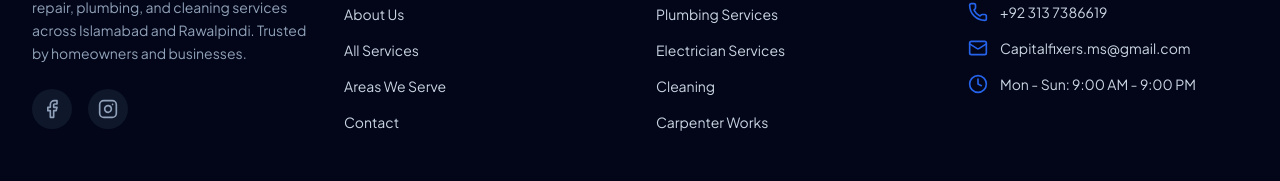
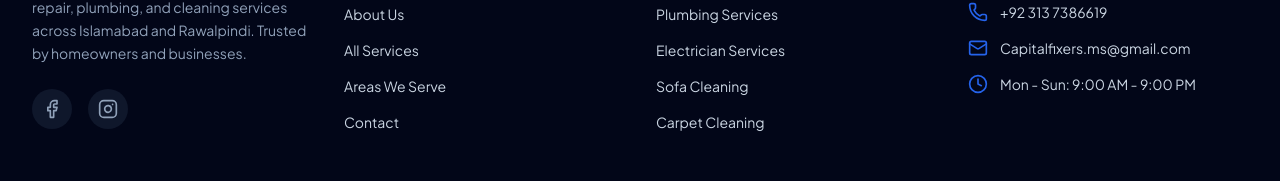
Before and after one commit to haroonashraf-dev/Capitalfixers, a React (Vite) app: page /admin in a window 1280 px wide. Shown: the part 938-1119 px from the top of the page. Built offline with nearby package versions, Linux system fonts and the light colour scheme.

Commit message:
update CategoriesSection.tsx

```diff
--- a/src/components/sections/CategoriesSection.tsx
+++ b/src/components/sections/CategoriesSection.tsx
@@ -22,7 +22,7 @@ export default function CategoriesSection() {
     <section className="py-12 lg:py-16 bg-slate-50 relative overflow-hidden">
       {/* Background elements */}
       <div
-        className="absolute top-0 left-1/2 -translate-x-1/2 w-100 h-50 rounded-full opacity-40 pointer-events-none blur-[80px]"
+        className="absolute top-0 left-1/2 -translate-x-1/2 w-[400px] h-[200px] rounded-full opacity-40 pointer-events-none blur-[80px]"
         style={{
           background: 'linear-gradient(to right, #60a5fa, #38bdf8)'
         }}
@@ -31,7 +31,7 @@ export default function CategoriesSection() {
       <div className="container mx-auto px-4 sm:px-6 lg:px-8 relative z-10 max-w-7xl">
         <div className="text-center max-w-3xl mx-auto mb-10 sm:mb-12">
           <h2 className="text-3xl md:text-4xl font-extrabold tracking-tight text-slate-900 mb-4">
-            Our <span className="text-transparent bg-clip-text bg-linear-to-r from-blue-600 to-sky-500">Service Categories</span>
+            Our <span className="text-transparent bg-clip-text bg-gradient-to-r from-blue-600 to-sky-500">Service Categories</span>
           </h2>
           <p className="text-base text-slate-600 font-medium">
             Explore our wide range of professional maintenance and repair services. Select a category to see all available options.
@@ -45,21 +45,28 @@ export default function CategoriesSection() {
               <Link
                 key={category.id}
                 to={`/services/${category.slug}`}
-                className="group relative flex flex-col p-6 rounded-2xl bg-white border border-slate-200 shadow-sm hover:shadow-xl hover:border-blue-200 transition-all duration-300 transform hover:-translate-y-1"
+                className={`group relative flex flex-col p-6 rounded-2xl border border-slate-200 shadow-sm hover:shadow-xl hover:border-blue-200 transition-all duration-300 transform hover:-translate-y-1 overflow-hidden ${category.image ? 'bg-slate-900' : 'bg-white'}`}
               >
-                <div className="w-14 h-14 rounded-xl mb-4 flex items-center justify-center bg-blue-50 text-blue-600 group-hover:bg-blue-600 group-hover:text-white transition-colors duration-300">
+                {category.image && (
+                  <div
+                    className="absolute inset-0 z-0 bg-cover bg-center transition-all duration-500 group-hover:scale-105 opacity-50 group-hover:opacity-60"
+                    style={{ backgroundImage: `url(${category.image})` }}
+                  />
+                )}
+
+                <div className="relative z-10 w-14 h-14 rounded-xl mb-4 flex items-center justify-center bg-blue-50/90 text-blue-600 group-hover:bg-blue-600 group-hover:text-white transition-colors duration-300 backdrop-blur-sm">
                   <Icon className="w-7 h-7" />
                 </div>
 
-                <h3 className="text-xl font-bold text-slate-900 mb-2 leading-tight">
+                <h3 className={`relative z-10 text-xl font-bold mb-2 leading-tight ${category.image ? 'text-white' : 'text-slate-900'}`}>
                   {category.title}
                 </h3>
 
-                <p className="text-slate-500 font-medium text-sm leading-relaxed mb-6 grow">
+                <p className={`relative z-10 font-medium text-sm leading-relaxed mb-6 grow ${category.image ? 'text-slate-200' : 'text-slate-500'}`}>
                   {category.description}
                 </p>
 
-                <div className="mt-auto flex items-center text-sm font-bold text-blue-600 group-hover:text-blue-700">
+                <div className={`relative z-10 mt-auto flex items-center text-sm font-bold ${category.image ? 'text-blue-300 group-hover:text-blue-200' : 'text-blue-600 group-hover:text-blue-700'}`}>
                   View Services <ArrowRight className="w-4 h-4 ml-1 group-hover:translate-x-1 transition-transform" />
                 </div>
               </Link>
--- a/src/data/content.ts
+++ b/src/data/content.ts
@@ -4,14 +4,16 @@ export const services = [
     title: "AC Repair & Service",
     description: "Expert diagnostics and quick AC repairs to restore cooling. We fix leaks, do general maintenance, and deep cleaning.",
     icon: "ThermometerSnowflake",
+    image: "/ac-repair.webp",
     slug: "ac-repair-and-service",
-    features: [ "AC General Service", "AC Installation", "AC Repairing", "AC Mounting and Dismounting", "AC Dismounting", "AC Mounting and Dismounting + AC General Service"]
+    features: ["AC General Service", "AC Installation", "AC Repairing", "AC Mounting and Dismounting", "AC Dismounting", "AC Mounting and Dismounting + AC General Service"]
   },
   {
     id: "plumbing",
     title: "Plumbing Services",
     description: "Professional plumbing solutions for leaks, pipe installations, water motor issues, and bathroom fittings.",
     icon: "Wrench",
+    image: "public/plumbing.webp",
     slug: "plumbing-services",
     features: ["Leak Repairs", "Pipe Installation", "Water Motor Repair", "Sanitary Fittings"]
   },
@@ -20,31 +22,43 @@ export const services = [
     title: "Electrician Services",
     description: "Reliable electrical troubleshooting, wiring, UPS installation, and general electrical repairs.",
     icon: "Zap",
+    image: "/media/electrician.jpg",
     slug: "electrician-services",
     features: ["Wiring & Rewiring", "UPS Installation", "Fault Finding", "Breaker Fixing"]
   },
-
   {
-    id: "cleaning",
-    title: "Cleaning",
+    id: "sofa-cleaning",
+    title: "Sofa Cleaning",
+    description: "Deep shampoo capabilities to remove tough stains, dust, and allergens from your sofas, restoring their shine.",
+    icon: "Sofa",
+    image: "/media/sofa-cleaning.jpg",
+    slug: "sofa-cleaning",
+    features: ["Deep Shampoo Wash", "Stain Removal", "Fabric Protection", "Odor Neutralization"]
+  },
+  {
+    id: "carpet-cleaning",
+    title: "Carpet Cleaning",
     description: "Industrial-grade machines for deep cleaning of carpets and rugs right at your doorstep.",
     icon: "Brush",
-    slug: "cleaning",
+    image: "/media/carpet-cleaning.jpg",
+    slug: "carpet-cleaning",
     features: ["Steam Cleaning", "Stain & Spot Treatment", "Quick Drying", "Dust Mite Removal"]
   },
   {
-    id: "Carpenter",
-    title: "Carpenter Works ",
-    description: "Custom furniture making, repairs, and installations by skilled carpenters for your home or office.",
-    icon: "carpenter",
-    slug: "carpenter-services",
-    features: ["Carpenter", "Doors", "Windows", "Furniture Repair", "Custom Woodwork"]
+    id: "washing-machine",
+    title: "Automatic & Semi-Auto Washing Machine Repair",
+    description: "Expert repair of top-load, front-load automatic and semi-automatic washing machines of all major brands.",
+    icon: "MonitorPlay",
+    image: "/media/washing-machine.jpg",
+    slug: "washing-machine-repair",
+    features: ["Motor Repair", "Drum Issues", "PCB Board Repair", "Drainage Solutions"]
   },
   {
     id: "fridge-repair",
     title: "Fridge & Freezer Repair",
     description: "Fast repair for refrigerators and deep freezers. We fix cooling issues, gas recharges, and compressor change.",
     icon: "Refrigerator",
+    image: "/media/fridge-repair.jpg",
     slug: "fridge-and-freezer-repair",
     features: ["Gas Recharging", "Compressor Replacement", "Thermostat Fix", "Defrost Issues"]
   },
@@ -53,15 +67,9 @@ export const services = [
     title: "Home Shifting Services",
     description: "Hassle-free packing, moving, and unpacking services for safe relocation across the city.",
     icon: "Truck",
+    image: "/media/home-shifting.jpg",
     slug: "home-shifting-services",
     features: ["Professional Packing", "Safe Transport", "Unpacking Assistance", "Trained Loaders"]
-  },
-  {
-    id: "Custom Services",
-    title: "Custom Services",
-    description: "Custom home maintenance and repair solutions tailored to your specific needs. Contact us for a quote.",
-    slug: "custom-services",
-    features: ["Custom Home Maintenance", "Specialized Repairs", "Tailored Solutions", "Contact for Quote"]
   }
 ];
 
@@ -84,7 +92,7 @@ export const processSteps = [
 ];
 
 export const areasServed = [
-  "Islamabad","Faisal Town", "DHA Islamabad", "Gulberg","Behria Town"
+  "Islamabad", "Rawalpindi", "G-11" ,"Faisal Town", "DHA Islamabad"
 ];
 
 export const testimonials = [
```
